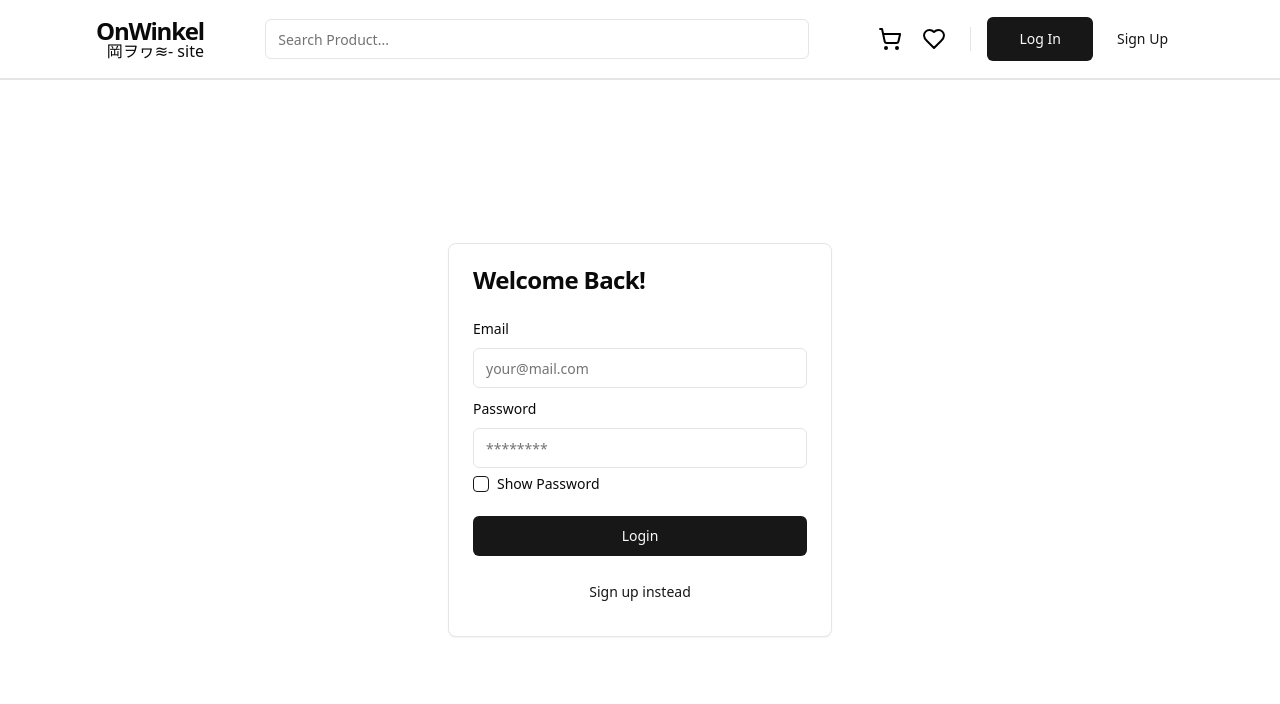
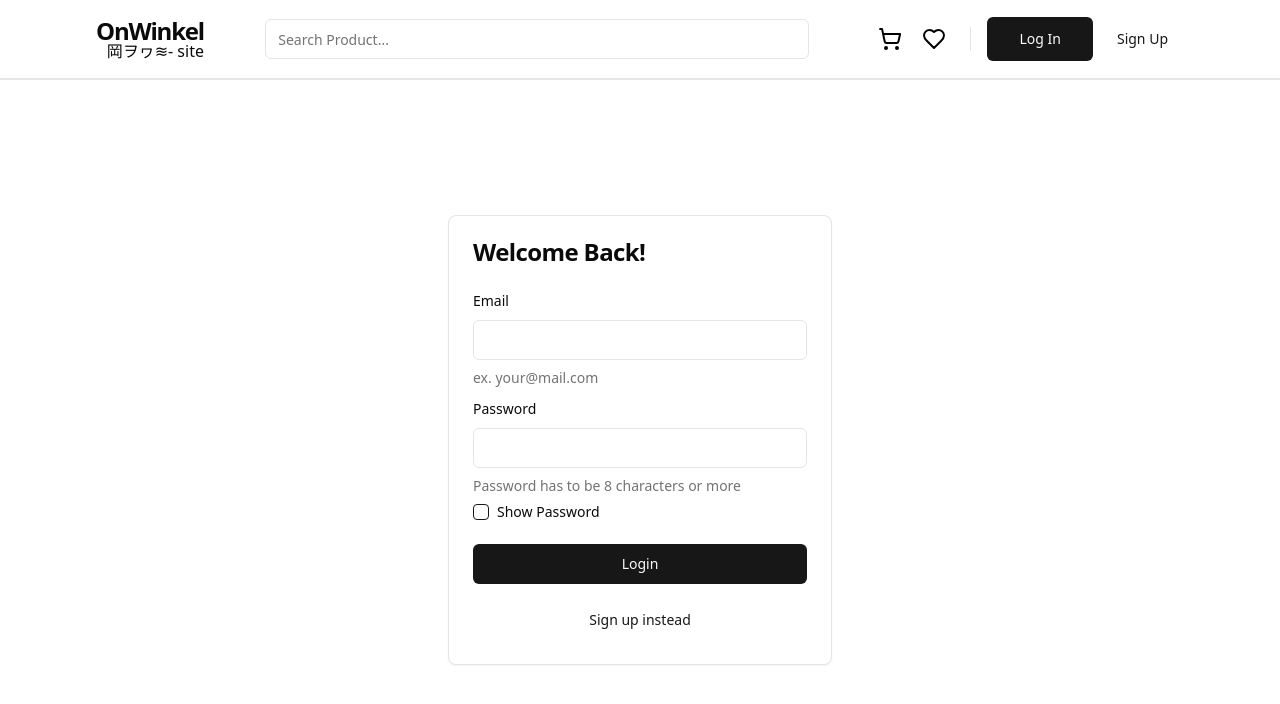
Before and after one commit to guswawan/react-redux, a React (Vite) app: page /login in a window 1280 px wide. Shown: the top 704 px of the page. Built offline with nearby package versions, Linux system fonts and the light colour scheme.

Commit message:
feat(auth): add login form validation with zod

```diff
--- a/package.json
+++ b/package.json
@@ -10,7 +10,6 @@
     "preview": "vite preview"
   },
   "dependencies": {
-    "@hookform/resolvers": "^3.10.0",
     "@radix-ui/react-checkbox": "^1.1.3",
     "@radix-ui/react-label": "^2.1.2",
     "@radix-ui/react-separator": "^1.1.0",
@@ -28,6 +27,7 @@
   },
   "devDependencies": {
     "@eslint/js": "^9.15.0",
+    "@hookform/resolvers": "^4.0.0",
     "@types/node": "^22.10.0",
     "@types/react": "^18.3.12",
     "@types/react-dom": "^18.3.1",
--- a/src/pages/LoginPage.jsx
+++ b/src/pages/LoginPage.jsx
@@ -10,6 +10,7 @@ import { Checkbox } from '@/components/ui/checkbox';
 import {
   Form,
   FormControl,
+  FormDescription,
   FormField,
   FormItem,
   FormLabel,
@@ -19,6 +20,13 @@ import { Input } from '@/components/ui/input';
 import { Label } from '@/components/ui/label';
 import { useState } from 'react';
 import { useForm } from 'react-hook-form';
+import { z } from 'zod';
+import { zodResolver } from '@hookform/resolvers/zod';
+
+const loginFormSchema = z.object({
+  email: z.string().email('Your email has to be in a valid format'),
+  password: z.string().min(8, 'Your password is under 8 characters'),
+});
 
 function LoginPage() {
   const form = useForm({
@@ -26,6 +34,8 @@ function LoginPage() {
       email: '',
       password: '',
     },
+    resolver: zodResolver(loginFormSchema),
+    reValidateMode: 'onSubmit',
   });
 
   const [isChecked, setIsChecked] = useState(false);
@@ -69,8 +79,9 @@ function LoginPage() {
                   <FormItem>
                     <FormLabel>Email</FormLabel>
                     <FormControl>
-                      <Input {...field} placeholder="your@mail.com" />
+                      <Input {...field} />
                     </FormControl>
+                    <FormDescription>ex. your@mail.com</FormDescription>
                     <FormMessage />
                   </FormItem>
                 )}
@@ -84,10 +95,12 @@ function LoginPage() {
                     <FormControl>
                       <Input
                         {...field}
-                        placeholder="********"
                         type={isChecked ? 'text' : 'password'}
                       />
                     </FormControl>
+                    <FormDescription>
+                      Password has to be 8 characters or more
+                    </FormDescription>
                     <FormMessage />
                   </FormItem>
                 )}
```
Also changed, not shown: 1 other file (tests, documents, lock files or other folders).
